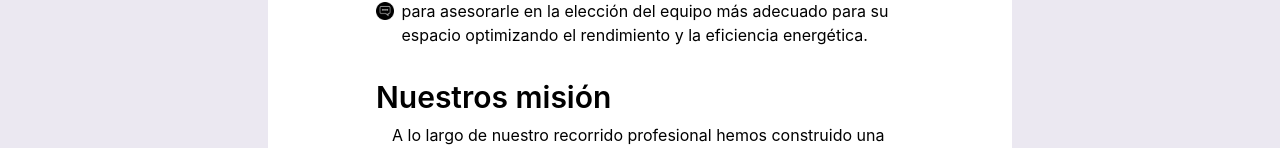
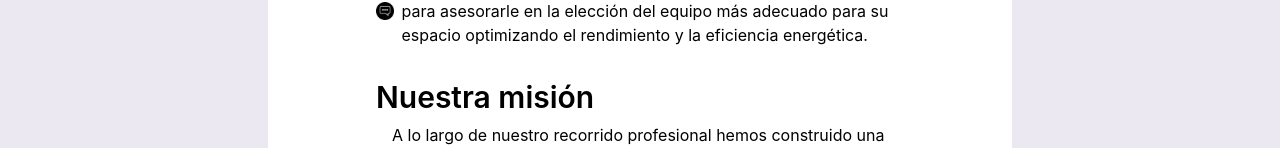
Before and after one commit to facuhdezz/climatizacion-sl, a React (Vite) app: page /about in a window 1280 px wide. Shown: the part 804-952 px from the top of the page. Built offline with nearby package versions, Linux system fonts and the light colour scheme; no server answers; the database is empty.

Commit message:
corrigiendo falta de ortografia en about

```diff
--- a/src/pages/About.jsx
+++ b/src/pages/About.jsx
@@ -42,7 +42,7 @@ const About = () => {
                     </div>
                 </div>
                 <div className="px-4 xl:px-24 2xl:px-36 mt-4">
-                    <h1 className="text-3xl font-semibold mb-2">Nuestros misión</h1>
+                    <h1 className="text-3xl font-semibold mb-2">Nuestra misión</h1>
                     <p className="indent-4">
                         A lo largo de nuestro recorrido profesional hemos construido una sólida reputación basada en la confiabilidad y
                         la satisfacción del cliente. Tenemos como misión proporcionar soluciones que mejoren su calidad de vida.
```
